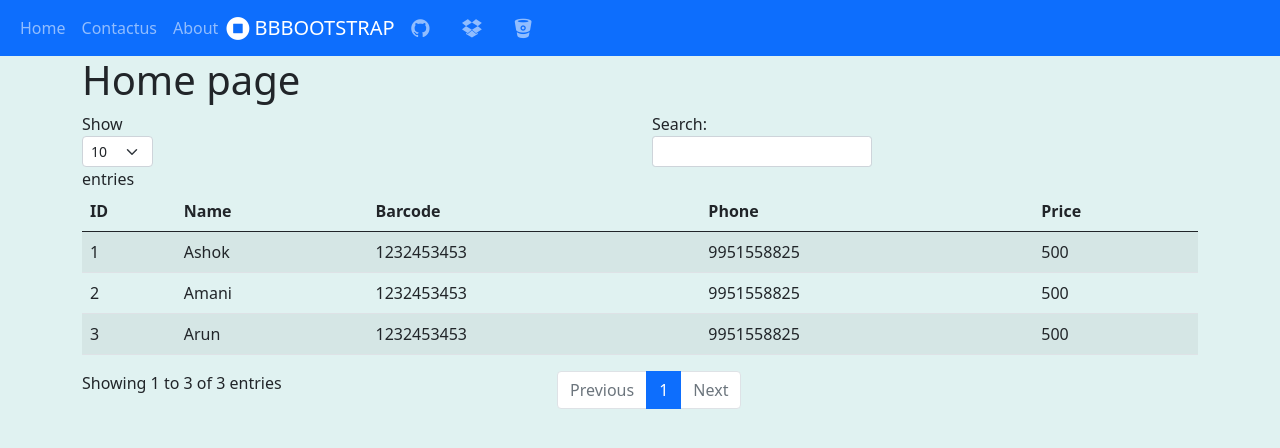
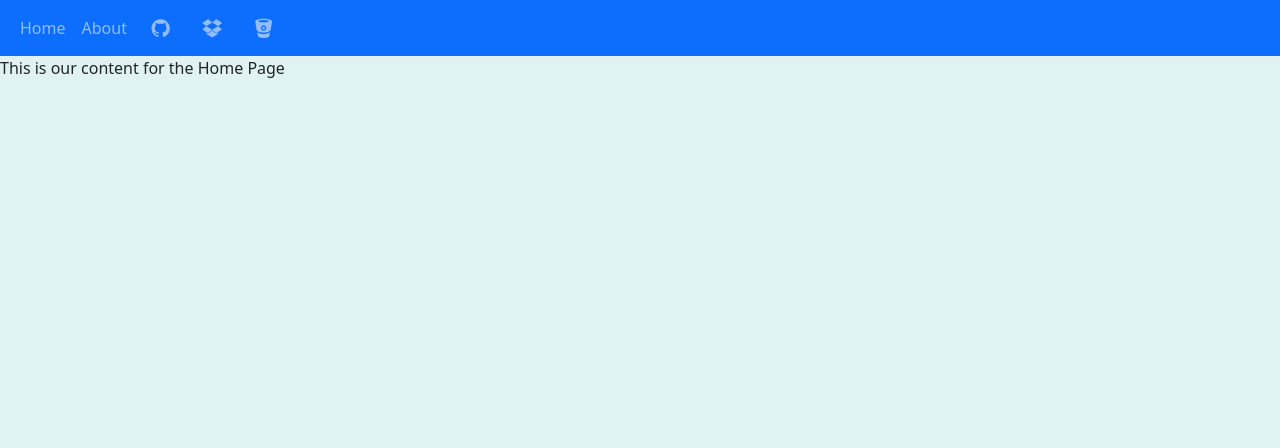
Before and after one commit to 1993palla/latest-app, a Flask app: page / in a window 1280 px wide. Shown: the top 448 px of the page. Run offline with Flask 2, Linux system fonts and the light colour scheme; some libraries are stand-ins or nearby versions.

Commit message:
Home page modified

```diff
--- a/templates/home.html
+++ b/templates/home.html
@@ -1,83 +1,8 @@
-<!DOCTYPE html>
-<html lang="en">
-<head>
-    <meta charset="UTF-8">
-    <meta http-equiv="X-UA-Compatible" content="IE=edge">
-    <meta name="viewport" content="width=device-width, initial-scale=1.0">
-    <title>My First python application</title>
-    <link href="https://cdnjs.cloudflare.com/ajax/libs/twitter-bootstrap/5.0.1/css/bootstrap.min.css" rel="stylesheet" id="bootstrap-css">
-    <link href="https://cdn.datatables.net/1.10.25/css/dataTables.bootstrap5.min.css">
-     <link href="ttps://cdnjs.cloudflare.com/ajax/libs/font-awesome/4.0.3/css/font-awesome.css" rel="stylesheet" >
-<script src="https://stackpath.bootstrapcdn.com/bootstrap/4.3.1/js/bootstrap.bundle.min.js"></script>
-<script src="https://cdnjs.cloudflare.com/ajax/libs/jquery/3.2.1/jquery.min.js"></script>
+{% extends 'base.html' %}
+{% block title %}
+    Home Page
+{% endblock %}
 
-    <style>
-        body {
-    background-color: #E0F2F1
-}
-    </style>
-</head>
-<body>
-
-    <div>
-    <nav class="navbar navbar-expand-lg navbar-dark bg-primary">
-    <div class="container-fluid"> <button class="navbar-toggler navbar-toggler-right border-0 p-0" type="button" data-toggle="collapse" data-target="#navbar20">
-            <p class="navbar-brand text-white mb-0"> <i class="fa d-inline fa-lg fa-stop-circle"></i> BOOTSTRAP </p>
-        </button>
-        <div class="collapse navbar-collapse" id="navbar20">
-            <ul class="navbar-nav mr-auto">
-                <li class="nav-item"> <a class="nav-link" href="#">Home</a> </li>
-                <li class="nav-item"> <a class="nav-link" href="#">Contactus</a> </li>
-                <li class="nav-item"> <a class="nav-link" href="#">About</a> </li>
-            </ul>
-            <p class="d-none d-md-block lead mb-0 text-white"> <i class="fa d-inline fa-lg fa-stop-circle"></i> <b> BBBOOTSTRAP</b> </p>
-            <ul class="navbar-nav ml-auto">
-                <li class="nav-item mx-1"> <a class="nav-link" href="#"> <i class="fa fa-github fa-fw fa-lg"></i> </a> </li>
-                <li class="nav-item mx-1"> <a class="nav-link" href="#"> <i class="fa fa-dropbox fa-fw fa-lg"></i> </a> </li>
-                <li class="nav-item mx-1"> <a class="nav-link" href="#"> <i class="fa fa-bitbucket fa-fw fa-lg"></i> </a> </li>
-            </ul>
-        </div>
-    </div>
-</nav>
-    </div>
-    <div class="container">
-        <h1>
-            Home page
-        </h1>
-
-        <table id="example" class="table table-striped" style="width:100%">
-        <thead>
-            <tr>
-                <th>ID</th>
-                <th>Name</th>
-                <th>Barcode</th>
-                <th>Phone</th>
-                <th>Price</th>
-            </tr>
-        </thead>
-        <tbody>
-            {% for item in items_sec%}
-              <tr>
-                <td>{{item.id}}</td>
-                <td>{{item.name}}</td>
-                <td>{{item.barcode}}</td>
-                <td>{{item.phone}}</td>
-                <td>{{item.price}}</td>
-
-            </tr>
-            {% endfor %}
-
-
-            </tbody>
-        </table>
-    </div>
-    <script src="https://cdn.datatables.net/1.10.25/js/jquery.dataTables.min.js"></script>
-    <script src="https://cdn.datatables.net/1.10.25/js/dataTables.bootstrap5.min.js"></script>
-
-    <script>
-    $(document).ready(function() {
-    $('#example').DataTable();
-} );
-    </script>
-</body>
-</html>
+{% block content %}
+    This is our content for the Home Page
+{% endblock %}
```
